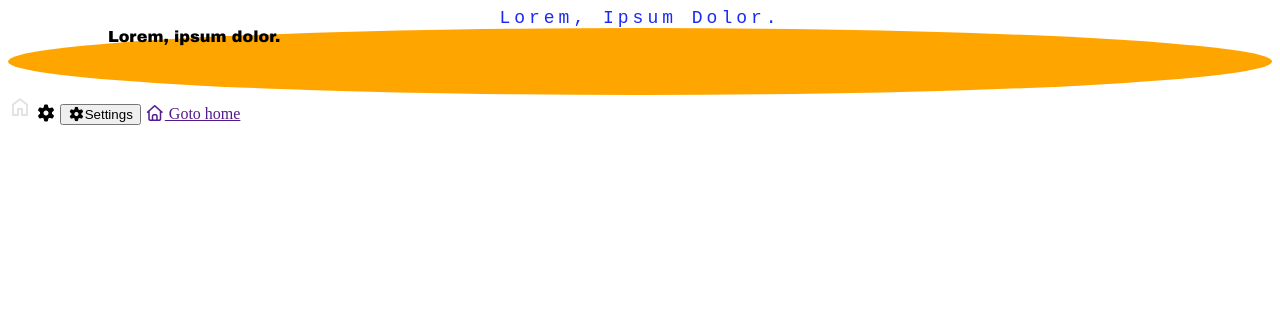
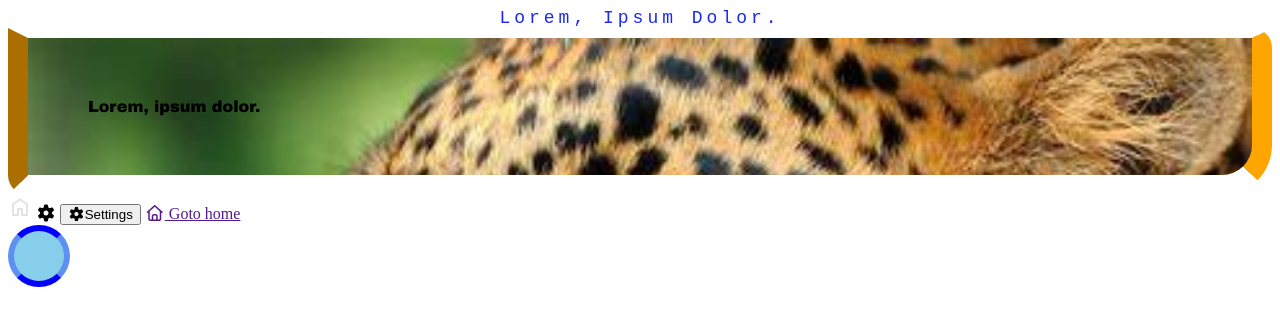
Before and after one commit to Asheerukudan/Front-End, a plain HTML site: page CSSClass/CSSClass-2.html in a window 1280 px wide. Drawn offline with Linux system fonts and the light colour scheme; a web font is replaced by a local one.

Commit message:
pull css class

```diff
--- a/CSSClass/CSSClass-2.html
+++ b/CSSClass/CSSClass-2.html
@@ -50,9 +50,45 @@
             border-radius: 20px;
             border-radius: 10px;
             border-radius: 0px 20px 50px ;
-            /* border radius to 50% percent to get in circle in perfect sqaure */
+            /* border radius to 50% percent to get in circle in perfect square */
+            /* border-radius: 50%; */
+
+            /* opacity that is a transparent color u can set it using rgb and hexadecimal  */
+            padding: 60px;
+            background: rgb(12, 12, 12, 0.5);
+            background: #66553346;
+            background: linear-gradient(red, blue);
+            background: linear-gradient(rgb(255,0,0) #000,#009);
+            background: conic-gradient(rgb(255,0,0), #000, #009);
+            background: radial-gradient(rgb(255,0,0), #000, #009);
+            background-image: url('../class/HTMLClass/Cheeta.jpg');
+            background-size: cover;
+            background-repeat: no-repeat;
+            background-color: red;
+            /* border */
+            border-width: 10px;
+            border-color: yellow;
+            border-style: dotted;
+
+            border: 20px orange inset;
+            border-top: 10px solid black;
+            border-block-color: white;
+
+
+
+        }
+
+        .circle{
+            /* background:orange */
+            border: 6px solid rgba(0, 0, 255, 0.3);
             border-radius: 50%;
+            background-color: skyblue;
+            width:50px ;
+            height: 50px;
+            border-top-color: blue;
+            border-bottom-color:blue;
         }
+
 
 
     </style>
@@ -64,6 +100,7 @@
     <i class="fa-solid fa-gear"></i>
     <button><i class="fa-solid fa-gear"></i>Settings</button>
     <a href=""><i class="fa-regular fa-house"></i> Goto home </a>
-
+<br>
+    <div class="circle"></div>
 </body>
 </html>
```
